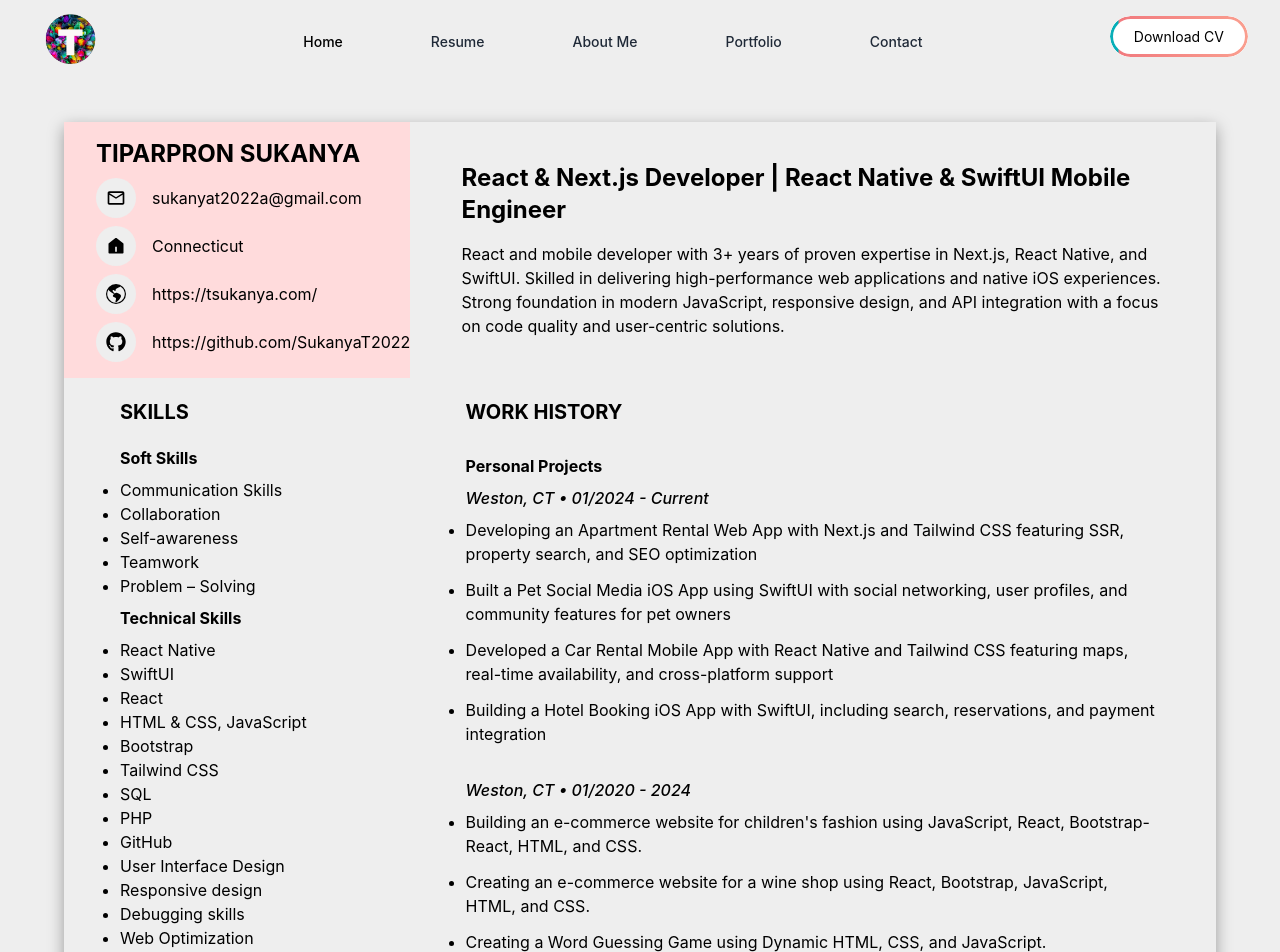
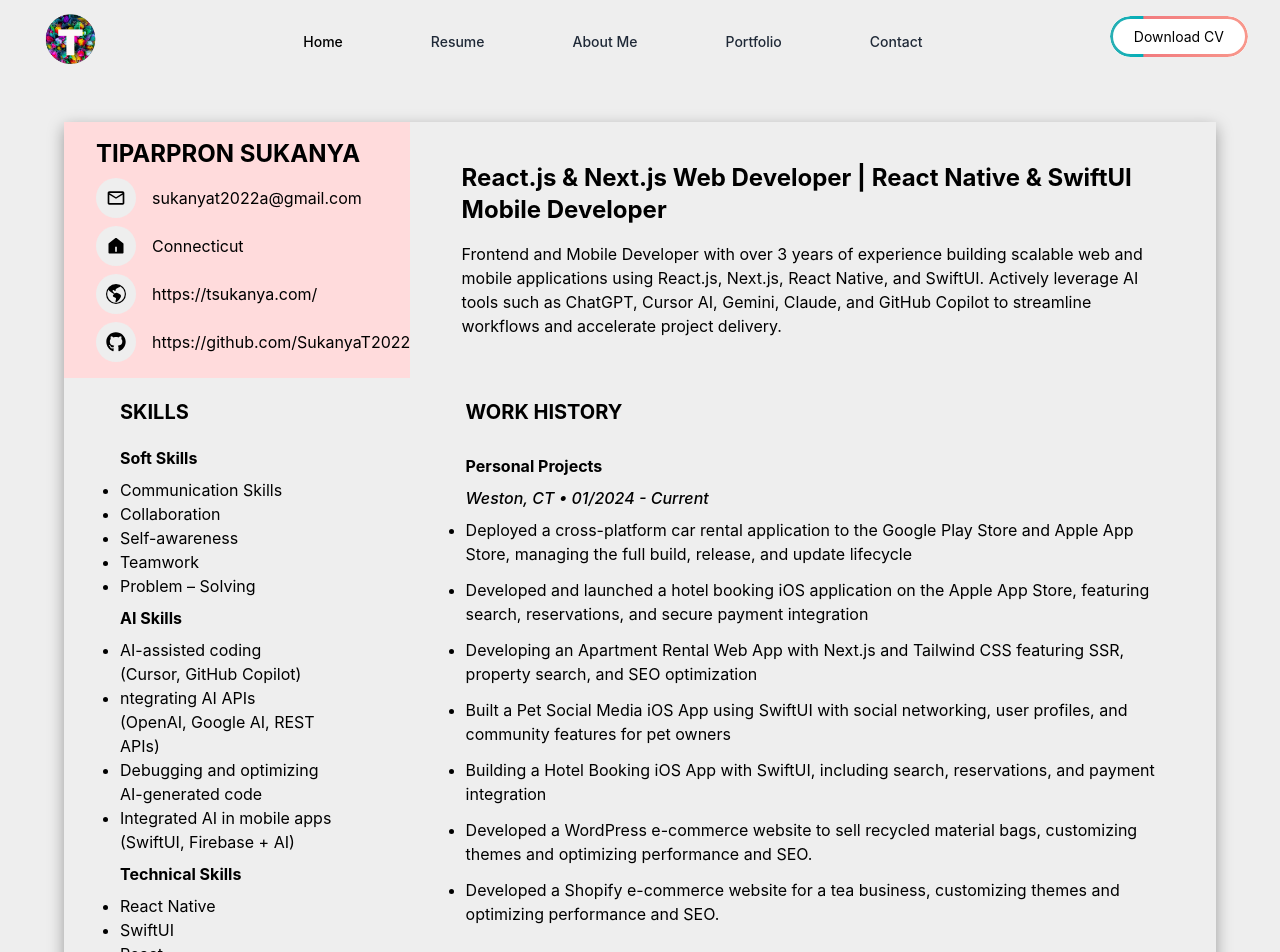
Before and after one commit to SukanyaT2022/React.js-PortfolioUpdated2, a React (Create React App) app: page /resume in a window 1280 px wide. Shown: the top 952 px of the page. Built offline with nearby package versions, Linux system fonts and the light colour scheme.

Commit message:
change resume

```diff
--- a/src/Component/ButtonComp.js
+++ b/src/Component/ButtonComp.js
@@ -4,9 +4,9 @@ function ButtonComp({textProp, onpressProp}) {
   return (
     <button
       type="button"
-      className="inline-flex items-center justify-center px-3 py-2 text-[10px] font-medium text-center
+      className="inline-flex items-center justify-center px-6 py-2 text-[10px] font-medium text-center
                   text-white bg-[#4A6163] rounded-lg hover:bg-gradient-to-r from-[#F1797E] to-[#FFB697]
-                  focus:outline-none focus:ring-0 w-32
+                  focus:outline-none focus:ring-0
                  "
       onClick={(e) => onpressProp?.(e)}
     >
--- a/src/Component/Card.js
+++ b/src/Component/Card.js
@@ -26,7 +26,7 @@ const Card = ({ data }) => {
               />
               {/*change size destop change md number if custum put []*/}
 
-              <div className="flex flex-col justify-between p-4 leading-normal">
+              <div className="flex flex-col justify-between p-4 leading-normal items-center md:items-start">
                 <h5 className="mb-2 text-xl font-semibold tracking-tight text-gray-900 ">
                   {' '}
                   {val.title}
--- a/src/Component/Navigation.js
+++ b/src/Component/Navigation.js
@@ -2,7 +2,7 @@ import { Fragment } from "react";
 import { Disclosure, Menu, Transition } from "@headlessui/react";
 import { Bars3Icon, BellIcon, XMarkIcon } from "@heroicons/react/24/outline";
 import myLogo from "../Images/logo.webp";
-import myResume from "../Images/resume2025.pdf";
+import myResume from "../Images/TSukanya-Resume27U.pdf";
 import './Navigation.css'
 
 const navigation = [
--- a/src/Resume.js
+++ b/src/Resume.js
@@ -44,14 +44,16 @@ const Resume = () => {
               <div className="icon mx-4">
                 <BsGlobeAmericas />
               </div>
-              <a href="https://sukanyat.com/">https://tsukanya.com/</a>
+              <a href="https://tsukanya.com/" target="_blank">
+                https://tsukanya.com/
+              </a>
             </div>
 
             <div className="iconText flex items-center">
               <div className="icon mx-4">
                 <FaGithub />
               </div>
-              <a href="https://github.com/SukanyaT2022">
+              <a href="https://github.com/SukanyaT2022" target="_blank">
                 https://github.com/SukanyaT2022
               </a>
             </div>
@@ -60,10 +62,15 @@ const Resume = () => {
           {/* top right Box */}
           <div class="flex-initial md:w-[55%] lg:w-[70%] w-full  py-7 md:px-2 lg:p-5 flex items-center justify-center flex-col">
             <h3 className="text-2xl font-bold self-start ml-8">
-             React & Next.js Developer | React Native & SwiftUI Mobile Engineer
+              React.js & Next.js Web Developer | React Native & SwiftUI Mobile
+              Developer
             </h3>
             <p className="px-8 pt-4">
-           React and mobile developer with 3+ years of proven expertise in Next.js, React Native, and SwiftUI. Skilled in delivering high-performance web applications and native iOS experiences. Strong foundation in modern JavaScript, responsive design, and API integration with a focus on code quality and user-centric solutions.
+              Frontend and Mobile Developer with over 3 years of experience
+              building scalable web and mobile applications using React.js,
+              Next.js, React Native, and SwiftUI. Actively leverage AI tools
+              such as ChatGPT, Cursor AI, Gemini, Claude, and GitHub Copilot to
+              streamline workflows and accelerate project delivery.
             </p>
           </div>
         </div>
@@ -85,11 +92,23 @@ const Resume = () => {
               <li>Problem – Solving</li>
             </ul>
 
+             <h4 className="font-bold">AI Skills</h4>
+            <ul className="skills">
+              <li>AI-assisted coding <br/>(Cursor, GitHub Copilot)</li>
+              <li>ntegrating AI APIs <br/>(OpenAI, Google AI, REST APIs)</li>
+              <li>Debugging and optimizing  <br/>AI-generated code</li>
+              <li>Integrated AI in mobile apps  <br/>(SwiftUI, Firebase + AI)</li>
+
+            </ul>
+
+
             <h4 className="font-bold">Technical Skills</h4>
             <ul className="skills pb-5 ">
               <li>React Native</li>
               <li>SwiftUI</li>
               <li>React</li>
+                <li>TypeScript</li>
+              <li>Node.js</li>
               <li>HTML & CSS, JavaScript</li>
               <li>Bootstrap</li>
               <li>Tailwind CSS</li>
@@ -121,11 +140,21 @@ const Resume = () => {
             </h2>
             <h3 className="font-bold">Personal Projects</h3>
 
-             <p className="font-medium">
+            <p className="font-medium">
               <em>Weston, CT • 01/2024 - Current</em>
             </p>
             <ul className="skills space-y-3">
- <li>
+              <li>
+                Deployed a cross-platform car rental application to the Google
+                Play Store and Apple App Store, managing the full build,
+                release, and update lifecycle
+              </li>
+              <li>
+                Developed and launched a hotel booking iOS application on the
+                Apple App Store, featuring search, reservations, and secure
+                payment integration
+              </li>
+              <li>
                 Developing an Apartment Rental Web App with Next.js and Tailwind
                 CSS featuring SSR, property search, and SEO optimization
               </li>
@@ -133,20 +162,22 @@ const Resume = () => {
                 Built a Pet Social Media iOS App using SwiftUI with social
                 networking, user profiles, and community features for pet owners
               </li>
-              <li>
-                Developed a Car Rental Mobile App with React Native and Tailwind
-                CSS featuring maps, real-time availability, and cross-platform
-                support
-              </li>
+
               <li>
                 Building a Hotel Booking iOS App with SwiftUI, including search,
                 reservations, and payment integration
               </li>
 
+              <li>
+               Developed a WordPress e-commerce website to sell recycled material bags, customizing themes and optimizing performance and SEO.
+              </li>
 
-               </ul>
+              <li>
+              Developed a Shopify e-commerce website for a tea business, customizing themes and optimizing performance and SEO.
+              </li>
+            </ul>
 
-               {/* 2020 until 2024 */}
+            {/* 2020 until 2024 */}
             <p className="pt-6 font-medium">
               <em>Weston, CT • 01/2020 - 2024</em>
             </p>
@@ -208,7 +239,7 @@ const Resume = () => {
             </ul>
             {/* section 2 toy company */}
 
-            <h3 className="font-bold lg:pt-6">
+            {/* <h3 className="font-bold lg:pt-6">
               Wildlife Artists, Inc (Toy Company) - Junior Business Analyst{" "}
             </h3>
             <p>
@@ -229,10 +260,10 @@ const Resume = () => {
                 Worked with clients to meet their requirements to identify
                 business plans and goals.
               </li>
-            </ul>
+            </ul> */}
 
             {/* section 3 farm financail operation */}
-            <h3 className="font-bold lg:pt-6">
+            {/* <h3 className="font-bold lg:pt-6">
               Koon-Mow Farm - Farm Financial Operator
             </h3>
             <p>
@@ -247,10 +278,10 @@ const Resume = () => {
                 Worked with clients to meet their requirements to identify
                 business plans and goals.
               </li>
-            </ul>
+            </ul> */}
 
             {/* section 4 axa */}
-            <h3 className="font-bold lg:pt-6">
+            {/* <h3 className="font-bold lg:pt-6">
               AXA Advisor, LLC - Financial Advisor Internship{" "}
             </h3>
             <p>
@@ -269,7 +300,7 @@ const Resume = () => {
                 Assisted in organizing a financial education seminar for clients
                 and potential clients.
               </li>
-            </ul>
+            </ul> */}
           </div>
         </div>
       </div>
```
Also changed, not shown: 2 other files (tests, documents, lock files or other folders).
